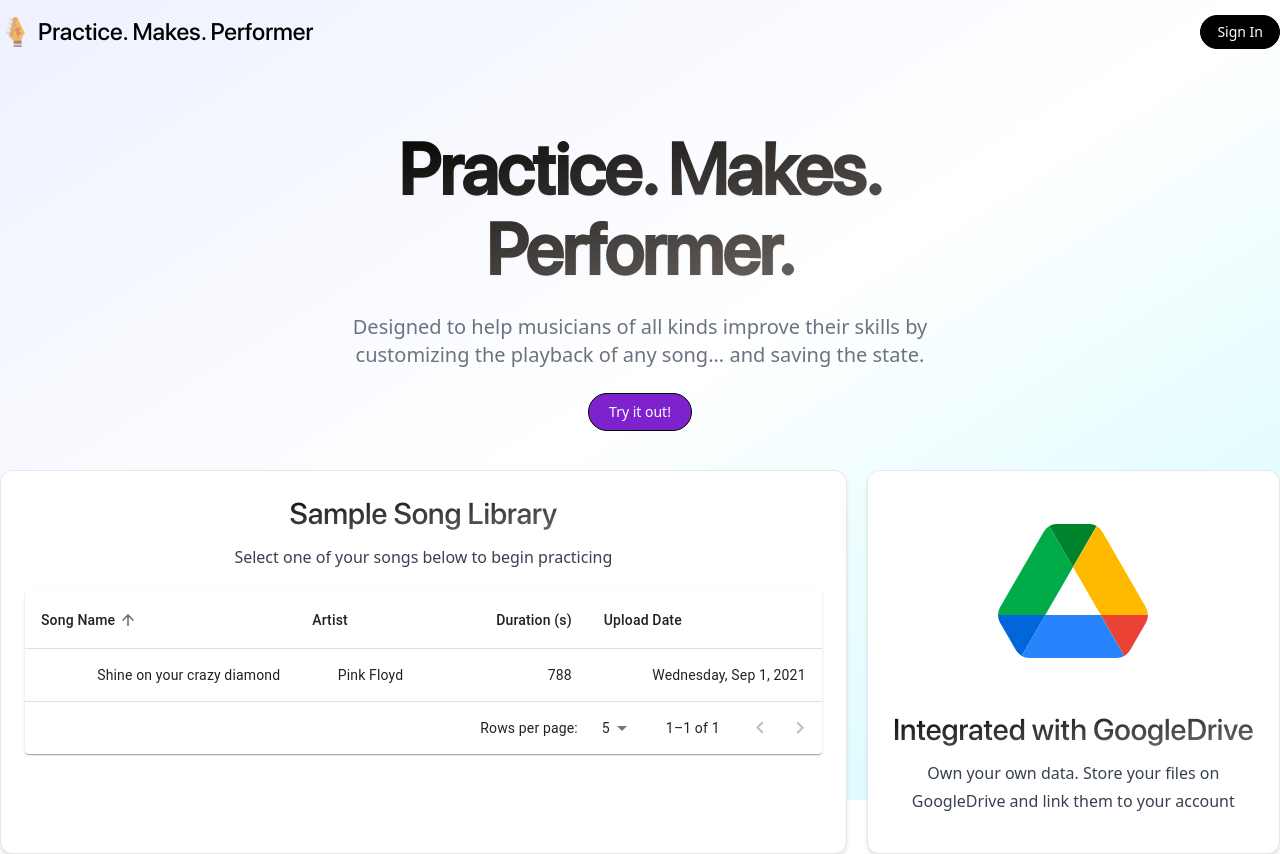
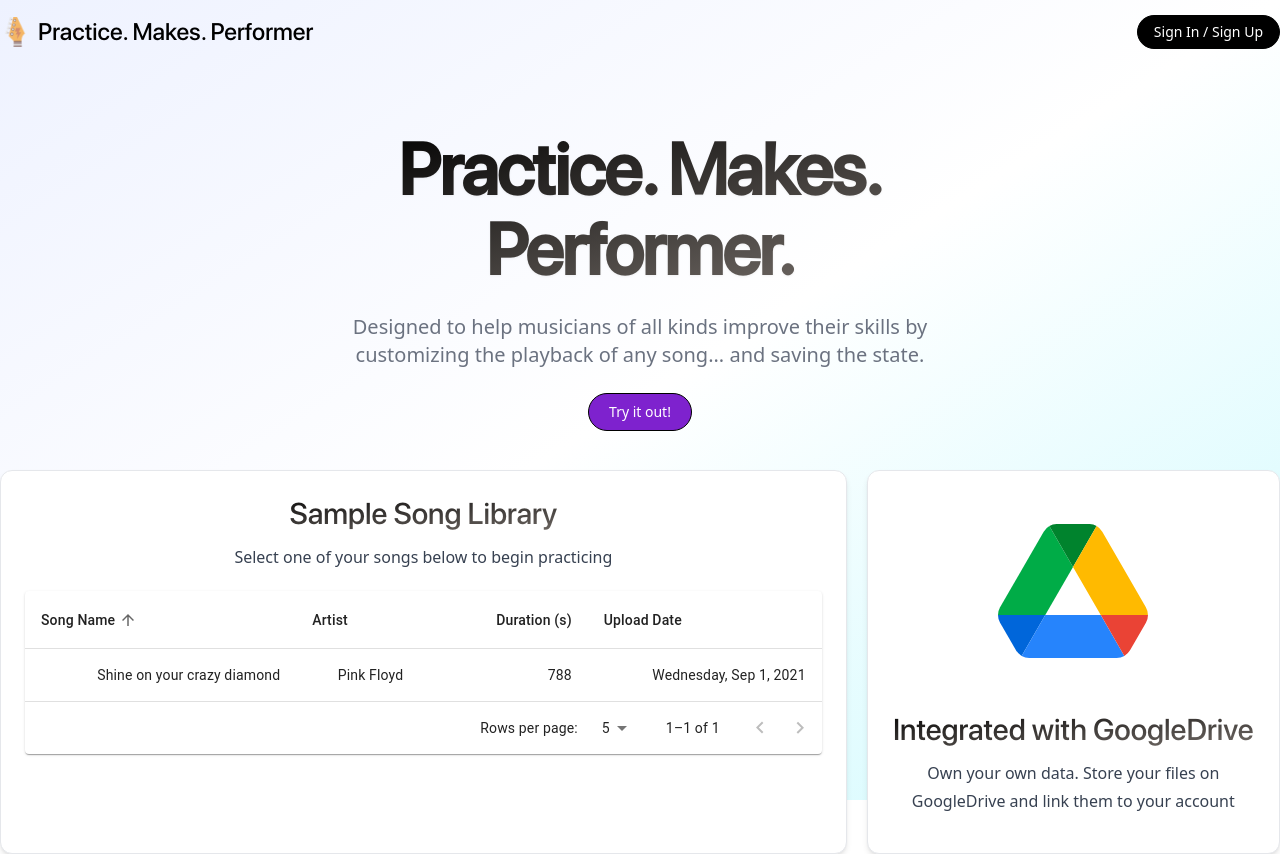
Before and after one commit to robertdavidwest/practice-makes-performer, a Next.js app: page / in a window 1280 px wide. Shown: the top 854 px of the page. Built offline with nearby package versions, Linux system fonts and the light colour scheme; no server answers.

Commit message:
changed signin label

```diff
--- a/components/layout/index.tsx
+++ b/components/layout/index.tsx
@@ -57,7 +57,7 @@ export default function Layout({
                   onClick={() => signIn("auth0")}
                   {...FADE_IN_ANIMATION_SETTINGS}
                 >
-                  Sign In
+                  Sign In / Sign Up
                 </motion.button>
               ) : (
                 <UserDropdown />
```
